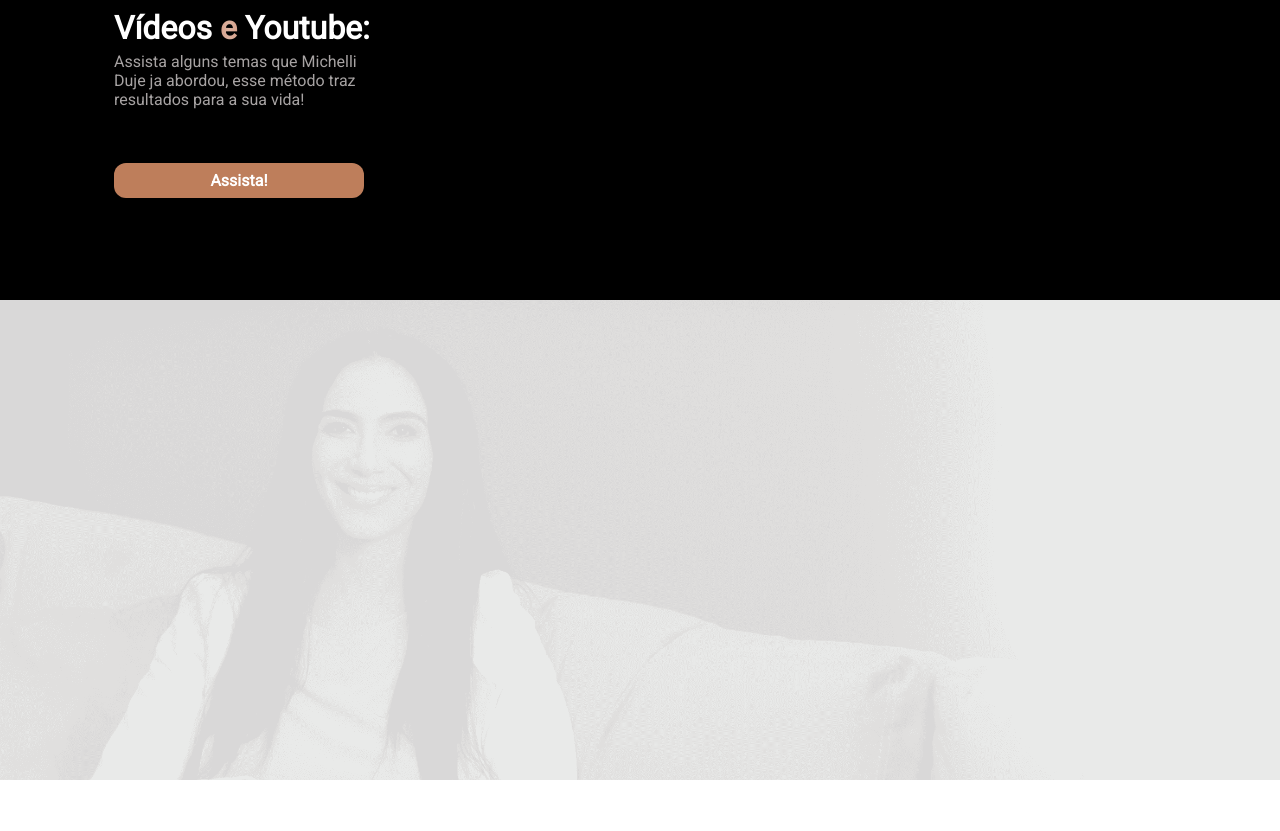
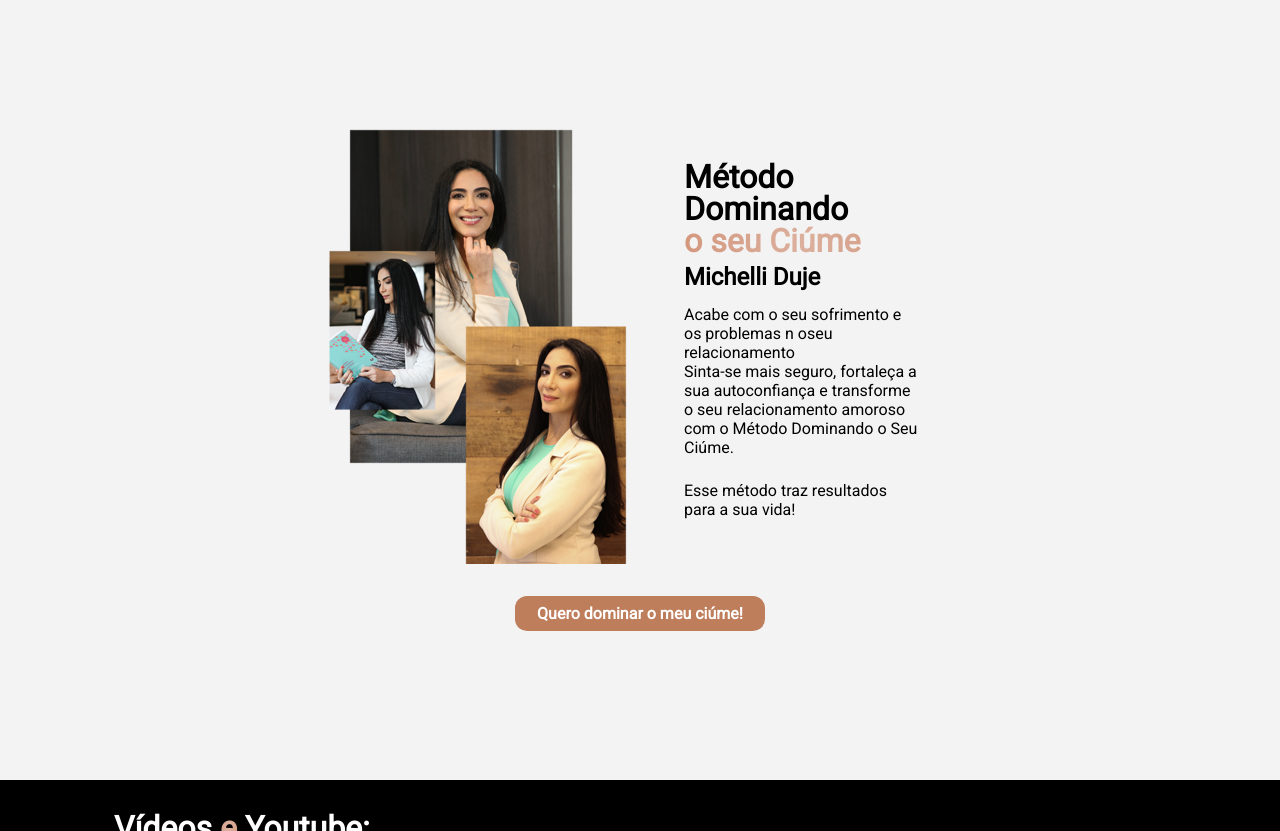
Before and after one commit to 2011Alexandrealvarenga/Institucional-psicologia, a plain HTML site: page index.html in a window 1280 px wide. Shown: the part 2420-3251 px from the top of the page. Before the commit the page ends 3200 px from the top, so only its background shows below. Drawn offline with Linux system fonts and the light colour scheme.

Commit message:
metodo - ajuste de imagem

```diff
--- a/assets/css/style.css
+++ b/assets/css/style.css
@@ -88,7 +88,7 @@ paragrafo cinza a7a3a3
 }
 .agende-horario .content-left .img-maior{
   position: absolute;
-  bottom: -67%;
+  bottom: -50%;
   right: 0;
 }
 .agende-horario .content-right {
@@ -149,8 +149,8 @@ paragrafo cinza a7a3a3
   background-position: center;
   background-repeat: no-repeat;
   background-size: cover;
-  z-index: 2;
-  position: absolute;
+  /* z-index: 2; */
+  /* position: absolute; */
 
 }
 .contrate .content{
@@ -202,7 +202,16 @@ paragrafo cinza a7a3a3
   flex-direction: column;
   padding: 32px;
   border-radius: 20px;
-  width: 250px;
+  width: 300px;
+}
+.metodo .content-left {
+  float: right;
+  display: flex;
+  height: 100%;
+  align-items: center;
+}
+.metodo .content-left img{
+  width: 300px;
 }
 
 .metodo .content .title{
@@ -218,17 +227,15 @@ paragrafo cinza a7a3a3
 .metodo .content p{
   color: #000;
 }
-/* .metodo .content .title-orange{
 
-  background: linear-gradient(90deg, rgba(212,151,126,1) 0%, rgba(219,176,157,1) 50%, rgba(212,151,126,1) 100%);
-  -webkit-background-clip: text;
-  -webkit-text-fill-color: transparent;
-} */
 .metodo .content-button{
   display: flex;
   justify-content: center;
 }
-.metodo .content-button p{
+.metodo .content-button .botao {
+  margin-top: 24px;
+}
+.metodo .content-button .botao p{
   color: #fff;
 }
 
--- a/index.html
+++ b/index.html
@@ -95,7 +95,9 @@
     <div class="container">
       <div class="row">
         <div class="col-6">
-
+          <div class="content-left">
+            <img src="assets/img/psicologa-psicologia-metodo.png" alt="">
+          </div>
         </div>
         <div class="col-6">
           <div class="content">
```
Also changed, not shown: assets/img/psicologa-psicologia-metodo.png (added).
